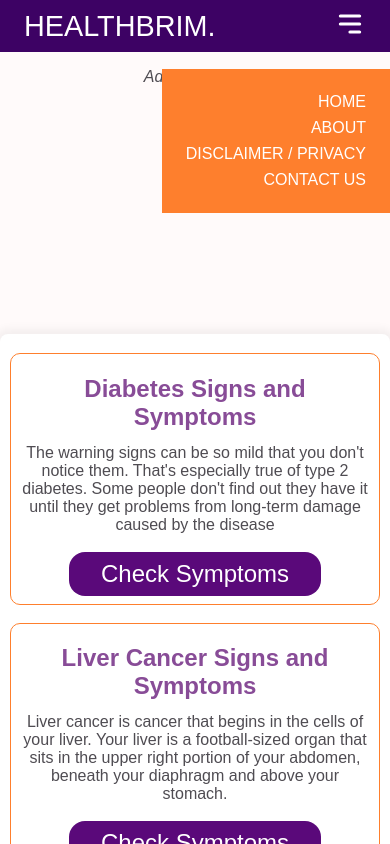
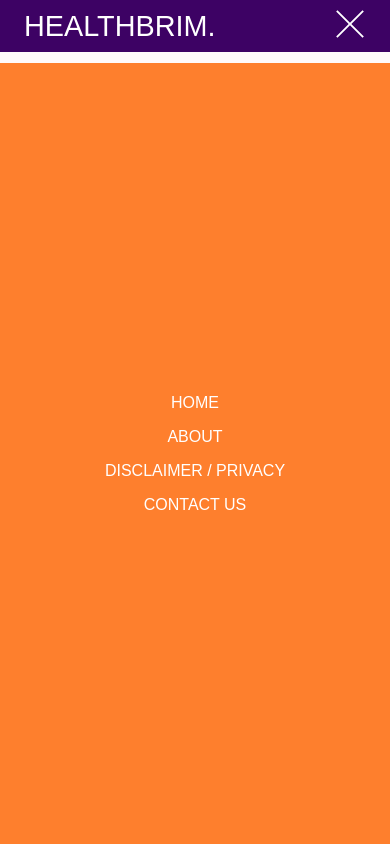
Before and after one commit to frupreneur/healthbrim-next-js, a Next.js app: page / in a window 390 px wide. Both pictures are taken after a click on the item 350 px from the left and 26 px from the top of the page. Shown: the top 844 px of the page. Built offline with nearby package versions, Linux system fonts and the light colour scheme; a web font is replaced by a local one.

Commit message:
mobile navigation fix

```diff
--- a/components/Header.js
+++ b/components/Header.js
@@ -1,6 +1,7 @@
 import React, { useState } from "react";
 import Link from "next/link";
 import { HiMenuAlt3 } from "react-icons/hi";
+import { TfiClose } from "react-icons/tfi";
 import { menu } from "../db";
 
 export default function Header() {
@@ -15,10 +16,20 @@ export default function Header() {
           <li
             className="menu-icon"
             onClick={() => {
-              offEl ? setoffEl("") : setoffEl("offEl");
+              if (offEl) {
+                setoffEl("");
+                document.documentElement.style = "overflow: hidden !important";
+              } else {
+                setoffEl("offEl");
+                document.documentElement.style = "overflow: null !important";
+              }
             }}
           >
-            <HiMenuAlt3 className="fa-solid fa-bars" />
+            {!offEl ? (
+              <TfiClose className="fa-solid fa-bars" />
+            ) : (
+              <HiMenuAlt3 className="fa-solid fa-bars" />
+            )}
           </li>
           <ul className={`secondary ${offEl}`}>
             {menu.map((menuItem, i) => (
@@ -26,9 +37,13 @@ export default function Header() {
                 <Link
                   href={menuItem.path}
                   onClick={() => {
-                    window.screen.width <= 800
-                      ? setoffEl("offEl")
-                      : setoffEl(" ");
+                    if (document.documentElement.clientWidth <= 800) {
+                      setoffEl("offEl");
+                      document.documentElement.style =
+                        "overflow: null !important";
+                    } else {
+                      setoffEl(" ");
+                    }
                   }}
                 >
                   {menuItem.name}
--- a/styles/globals.css
+++ b/styles/globals.css
@@ -93,7 +93,6 @@ h1 {
 
 nav {
   background: var(--color-primary-700);
-  top: 0;
   width: 100%;
   transition: all 0.5s;
   position: relative;
@@ -102,6 +101,8 @@ nav {
   justify-content: space-between !important;
   align-items: center;
   width: 100%;
+  /* position: relative; */
+  z-index: 100;
 }
 
 nav a {
@@ -462,8 +463,7 @@ ul .secondary li {
     gap: 0rem !important;
   }
 
-  ul .secondary {
-    /* display: none; */
+  /* ul .secondary {
     position: absolute;
     background: var(--s);
     top: 4.3rem;
@@ -471,7 +471,26 @@ ul .secondary li {
     padding: 1rem;
     text-align: right;
     display: block;
+  } */
+
+  ul .secondary {
+    position: fixed;
+    background: var(--s);
+    top: 63px;
+    right: 0;
+    bottom: 0;
+    left: 0;
+    /* width: 100%;
+    height: 100%; */
+    padding: 1rem;
+    text-align: right;
+    display: flex;
+    flex-direction: column;
+    justify-content: center;
+    align-items: center;
+    z-index: 5;
   }
+
   ul .secondary li {
     margin: 0.5rem;
   }
```
